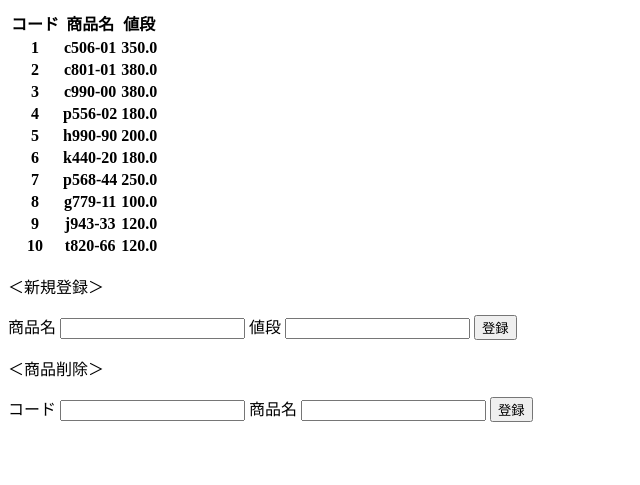
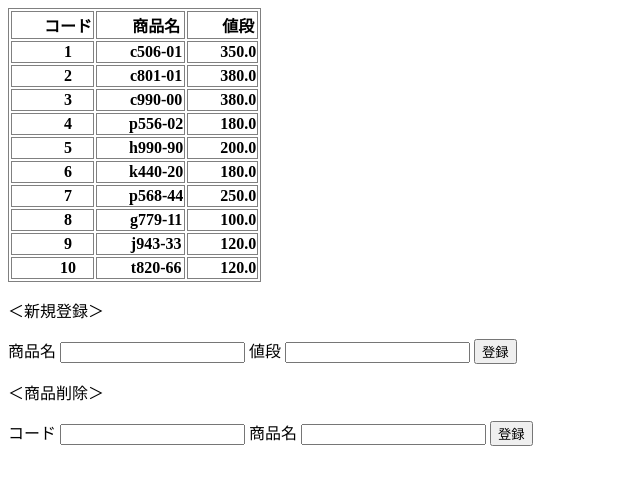
Before and after one commit to dito-dis-cloud/samlpe-3, a Flask app: page / in a window 1280 px wide. Shown: the top 485 px of the page, without its empty margins (0-640 px from the left). Run offline with Flask 3, Linux system fonts and the light colour scheme; data comes from the database, SQL or seed files in the repository; lists and menus that the app fills with data are empty.

Commit message:
Add files via upload

```diff
--- a/templates/index.html
+++ b/templates/index.html
@@ -3,10 +3,21 @@
 <head>
     <meta charset="UTF-8">
     <title>商品一覧ページ</title>
+    <style>
+        .table1 {
+        border: 1px solid gray;
+        }
+        .table1 th, .table1 td {
+        border: 1px solid gray;
+        }
+        .table1 th {
+        padding-left:2rem;
+        }
+    </style>
 </head>
 <body>
     <div>
-        <table hspace="50">
+        <table class="table1">
             <thead>
                 <tr>
                     <th>コード</th>
```
